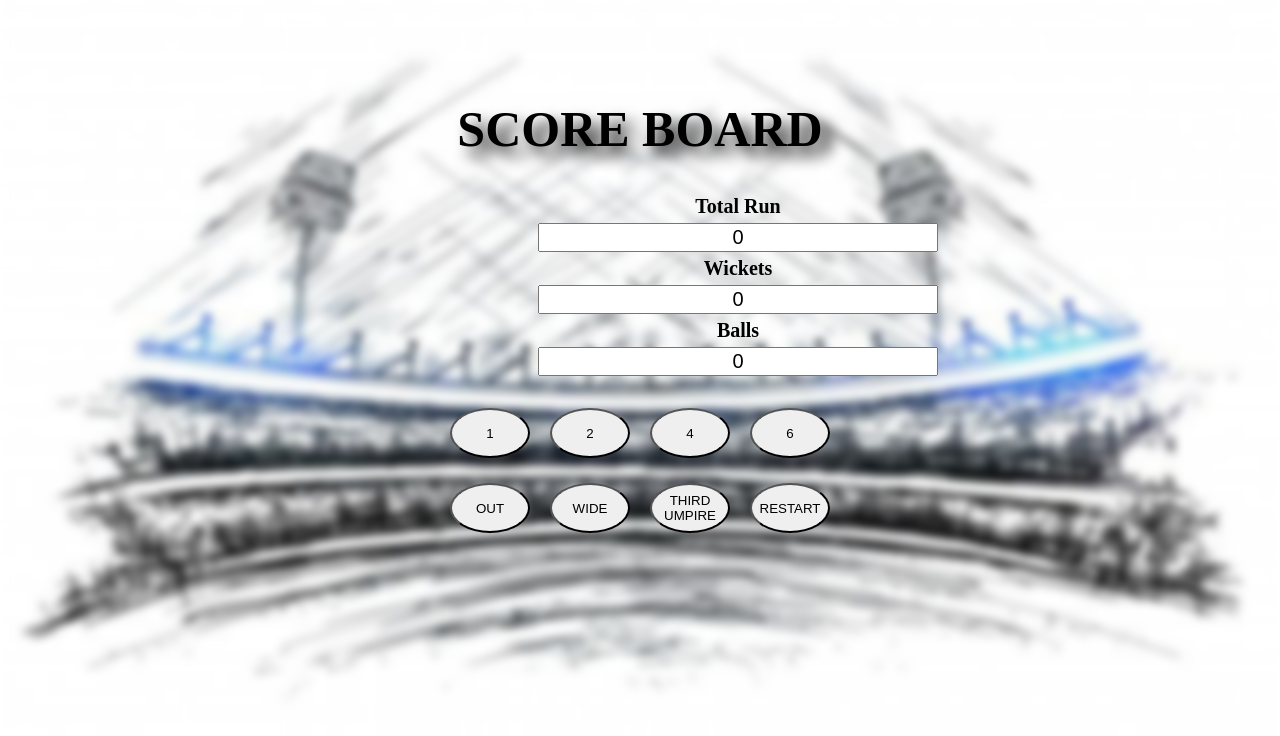
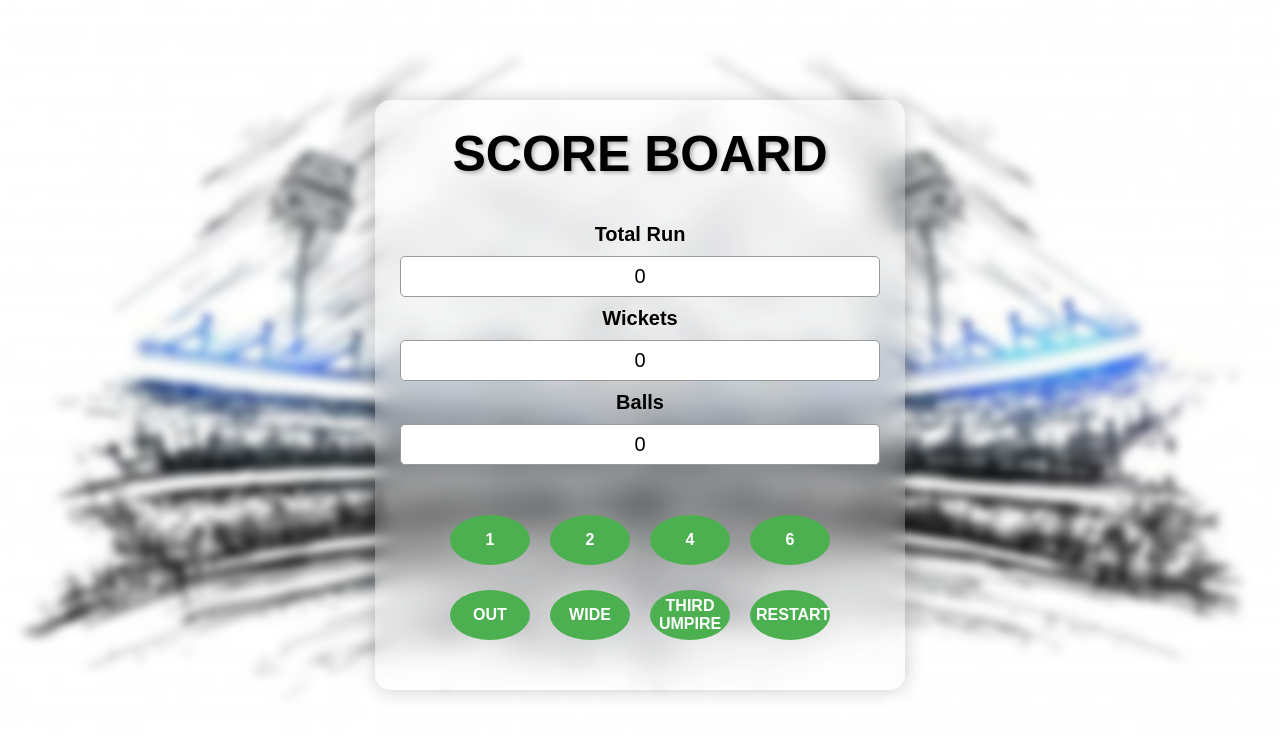
Before and after one commit to Lavit-sharma/Cricket_scoreboard, a plain HTML site: page index.html in a window 1280 px wide. Drawn offline with Linux system fonts and the light colour scheme.

Commit message:
Update index.html

```diff
--- a/index.html
+++ b/index.html
@@ -1,52 +1,20 @@
 <!DOCTYPE html>
 <html lang="en">
 <head>
-    <meta charset="UTF-8">
-    <meta name="viewport" content="width=device-width, initial-scale=1.0">
+  <meta charset="UTF-8" />
+  <meta name="viewport" content="width=device-width, initial-scale=1.0"/>
   <title>Document</title>
   <style>
-      #scoreboard{
-        text-align: center;
-        font-size: 50px;
-        text-shadow: 10px 10px 15px;
-        color: black;
-        margin-top: 100px;
-      }
-      #Screen{
-        display: flex;
-        flex-direction: column;
-        width: 400px;
-        height: 150px;
-        justify-content: center;
-        text-align: center;
-        margin-top: 50px;
-        margin-left: 530px;
-        margin-bottom: 50px;
-      }
-      #score{
-        font-size: 20px;
-        margin: 5px;
-      }
-      .button{
-        display: flex;
-        justify-content: center;
-        flex-direction:row;
-        column-gap:20px;
-        margin: 25px;
-      }
-      #btn{
-        height: 50px;
-        width: 80px;
-        border-radius: 50% ;
-      }
-      #screen,#wicket,#ball{
-        text-align: center;
-        font-size: 20px;
-
+    body {
+      margin: 0;
+      font-family: Arial, sans-serif;
+      position: relative;
+      height: 100vh;
+      overflow-x: hidden;
     }
     body::before {
       content: '';
-        position: absolute;
+      position: fixed;
       top: 0;
       left: 0;
       width: 100%;
@@ -58,20 +26,78 @@
       filter: blur(5px);
       z-index: -1;
     }
-
-
+    #container {
+      width: 480px;
+      margin: 100px auto 50px auto;
+      background: rgba(255, 255, 255, 0.15);
+      backdrop-filter: blur(15px);
+      -webkit-backdrop-filter: blur(15px);
+      border-radius: 15px;
+      padding: 25px;
+      box-shadow: 0 0 20px rgba(0,0,0,0.2);
+      color: black;
+      text-align: center;
+    }
+    #scoreboard {
+      font-size: 50px;
+      text-shadow: 2px 2px 4px rgba(0,0,0,0.3);
+      margin: 0 0 40px 0;
+    }
+    #Screen {
+      display: flex;
+      flex-direction: column;
+      justify-content: center;
+      gap: 10px;
+      margin-bottom: 50px;
+      width: 100%;
+    }
+    #score, #screen, #wicket, #ball {
+      font-size: 20px;
+      text-align: center;
+    }
+    input[type="text"] {
+      font-size: 18px;
+      width: 100%;
+      padding: 8px;
+      border-radius: 5px;
+      border: 1px solid #999;
+      outline: none;
+      box-sizing: border-box;
+    }
+    .button {
+      display: flex;
+      justify-content: center;
+      gap: 20px;
+      flex-wrap: wrap;
+      margin-bottom: 25px;
+    }
+    #btn {
+      height: 50px;
+      width: 80px;
+      border-radius: 50%;
+      border: none;
+      background-color: #4CAF50;
+      color: white;
+      font-weight: bold;
+      font-size: 16px;
+      cursor: pointer;
+      transition: background-color 0.3s ease;
+    }
+    #btn:hover {
+      background-color: #45a049;
+    }
   </style>
 </head>
 <body>
+  <div id="container">
     <h1 id="scoreboard">SCORE BOARD</h1>
-
     <div id="Screen">
       <label for="screen" id="score"><b>Total Run</b></label>
-    <input type="text" id="screen" value="0"   readonly>
-    <label for="screen" id="score"><b>Wickets</b></label>
-    <input type="text" id="wicket" value="0"  readonly>
-    <label for="screen" id="score"><b>Balls</b></label>
-    <input type="text" id="ball" value="0"  readonly>
+      <input type="text" id="screen" value="0" readonly />
+      <label for="wicket" id="score"><b>Wickets</b></label>
+      <input type="text" id="wicket" value="0" readonly />
+      <label for="ball" id="score"><b>Balls</b></label>
+      <input type="text" id="ball" value="0" readonly />
     </div>
     <div class="button">
       <button onclick="btnclicked(1)" id="btn">1</button>
@@ -85,41 +111,38 @@
       <button onclick="btnclicked('third umpire')" id="btn">THIRD UMPIRE</button>
       <button onclick="btnclicked('restart')" id="btn">RESTART</button>
     </div>
+  </div>
 
-</body>
   <script>
     var screen = 0;
     var wicket = 0;
-       var totalball=0;
+    var totalball = 0;
 
     function btnclicked(value) {
-    if (value !== "out" && value !== "wide" && value !== "third umpire" && value !=="restart") {
+      if (value !== "out" && value !== "wide" && value !== "third umpire" && value !== "restart") {
         screen += parseInt(value);
         totalball++;
-        document.getElementById("ball").value = displayOversAndBalls(totalball) ;
+        document.getElementById("ball").value = displayOversAndBalls(totalball);
         document.getElementById("screen").value = screen;
       } else if (value === "out") {
         if (wicket < 10) {
           wicket++;
           totalball++;
-            document.getElementById("ball").value = displayOversAndBalls(totalball) ;
+          document.getElementById("ball").value = displayOversAndBalls(totalball);
         }
         document.getElementById("wicket").value = wicket;
       } else if (value === "wide") {
         screen++;
         document.getElementById("screen").value = screen;
-    }
-    else if(value === "third umpire"){
-        const a =getRandomEvent();
+      } else if (value === "third umpire") {
+        const a = getRandomEvent();
         btnclicked(a);
         alert(a);
+      } else if (value === "restart") {
+        window.location.reload();
       }
-    else if(value === "restart"){
-      window.location.reload();
-
     }
 
-}
     function getRandomEvent() {
       const events = ['1', '2', '4', '6', 'out', 'wide'];
       const randomIndex = Math.floor(Math.random() * events.length);
@@ -129,15 +152,8 @@ function getRandomEvent() {
     function displayOversAndBalls(totalBalls) {
       const overs = Math.floor(totalBalls / 6);
       const remainingBalls = totalBalls % 6;
-
-      return (`${overs} over${overs > 1 ? 's' : ''} and ${remainingBalls} ball${remainingBalls > 1 ? 's' : ''}`);
+      return `${overs} over${overs !== 1 ? 's' : ''} and ${remainingBalls} ball${remainingBalls !== 1 ? 's' : ''}`;
     }
-
-
-
-
-
-
   </script>
 </body>
 </html>
```
Lines whose indentation alone changed are shown as unchanged.
